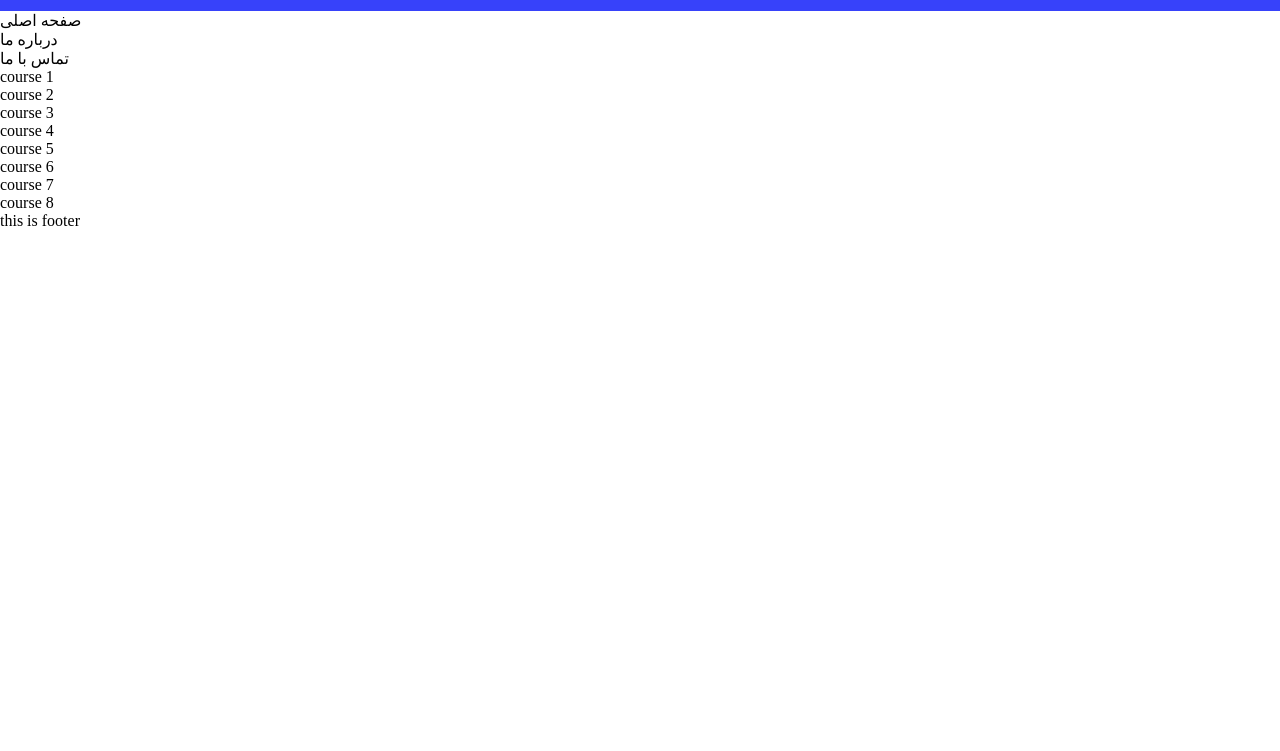
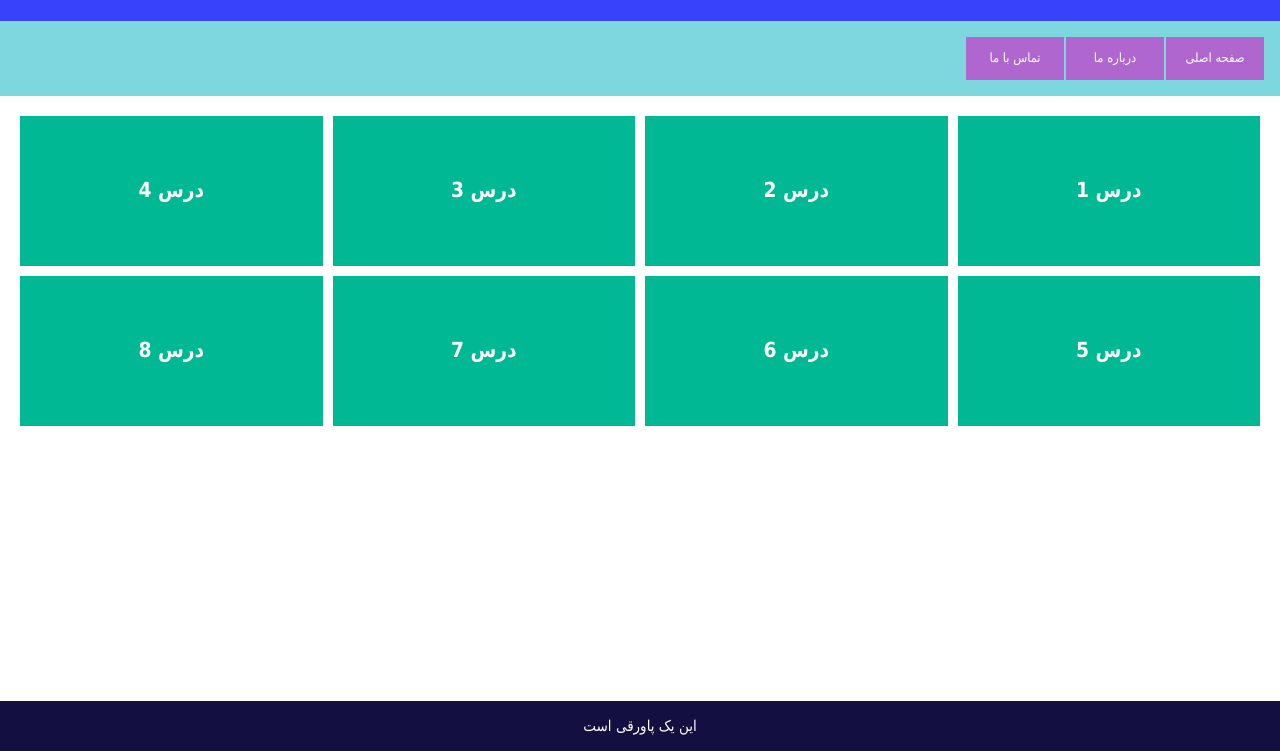
Before and after one commit to rezaahmadifront/css-grid-layout, a plain HTML site: page index.html in a window 1280 px wide. Shown: the part 49-800 px from the top of the page. Drawn offline with Linux system fonts and the light colour scheme.

Commit message:
final commit

```diff
--- a/index.html
+++ b/index.html
@@ -7,12 +7,12 @@
   <title>مجله ۀموزشی راکت</title>
   <link href="css/style.css" rel="stylesheet">
 </head>
-<body>
+<body dir="rtl">
   <div class="container">
     <div class="header">
       <div class="top-header">
         <h2>مجله آموزشی راکت</h2>
-        <span>عضویت | راکت</span>
+        <span>عضویت | ورود</span>
       </div>
       <ul class="header-menu">
         <li>صفحه اصلی</li>
@@ -21,16 +21,17 @@
       </ul>
     </div>
     <div class="content">
-      <div class="course">course 1</div>
-      <div class="course">course 2</div>
-      <div class="course">course 3</div>
-      <div class="course">course 4</div>
-      <div class="course">course 5</div>
-      <div class="course">course 6</div>
-      <div class="course">course 7</div>
-      <div class="course">course 8</div>
+      <div class="course">درس 1</div>
+      <div class="course">درس 2</div>
+      <div class="course">درس 3</div>
+      <div class="course">درس 4 </div>
+      <div class="course">درس 5</div>
+      <div class="course">درس 6</div>
+      <div class="course">درس 7</div>
+      <div class="course">درس 8</div>
     </div>
-    <footer class="footer">this is footer</footer>
   </div>
+  <br>
+  <footer class="footer">این یک پاورقی است</footer>
 </body>
 </html>
--- a/scss/style.scss
+++ b/scss/style.scss
@@ -1,15 +1,145 @@
-*{
-  padding: 0;
-  margin: 0;
+/* http://meyerweb.com/eric/tools/css/reset/
+   v2.0 | 20110126
+   License: none (public domain)
+*/
+
+
+html, body, div, span, applet, object, iframe,
+h1, h2, h3, h4, h5, h6, p, blockquote, pre,
+a, abbr, acronym, address, big, cite, code,
+del, dfn, em, img, ins, kbd, q, s, samp,
+small, strike, strong, sub, sup, tt, var,
+b, u, i, center,
+dl, dt, dd, ol, ul, li,
+fieldset, form, label, legend,
+table, caption, tbody, tfoot, thead, tr, th, td,
+article, aside, canvas, details, embed,
+figure, figcaption, footer, header, hgroup,
+menu, nav, output, ruby, section, summary,
+time, mark, audio, video {
+	margin: 0;
+	padding: 0;
+	border: 0;
+	font-size: 100%;
+	font: inherit;
+	vertical-align: baseline;
+}
+/* HTML5 display-role reset for older browsers */
+article, aside, details, figcaption, figure,
+footer, header, hgroup, menu, nav, section {
+	display: block;
+}
+body {
+	line-height: 1;
+}
+ol, ul {
+	list-style: none;
+}
+blockquote, q {
+	quotes: none;
+}
+blockquote:before, blockquote:after,
+q:before, q:after {
+	content: '';
+	content: none;
+}
+table {
+	border-collapse: collapse;
+	border-spacing: 0;
+}
+html
+{
+  height: 100%;
+  body{
+    min-height: 100%;
+    display: grid;
+    grid-template-rows: 1fr auto;
+  }
 }
 .container
 {
-  display: grid;
-  grid-template-columns: 1fr;
+  // display: grid;
+  // grid-template-columns: 1fr;
   .top-header
   {
     background: #3742fa;
     height: 60px;
-    color: #3742fa + #888;
+    color: #3742fa + #fff;
+    display: grid;
+    align-items: center;
+    padding: 5px 30px 5px 15px;
+    font-size: 1rem;
+    font-family: tahoma;
+    grid-template-columns: auto auto;
+    justify-content: space-between;
   }
+  .header-menu
+  {
+    padding: 15px;
+    color: white;
+    background-color: #7ed6df;
+    display: grid;
+    grid-template-columns: repeat(auto-fill,minmax(100px,1rem));
+    font-size: .8rem;
+    font-family: tahoma;
+
+    li
+    {
+      text-align: center;
+      transition-duration: 1s;
+      padding: 15px;
+      background: #8e44ad + #222;
+      margin: 1px;
+      &:hover{
+        cursor: pointer;
+        background: #8e44ad;
+        border-radius: 10px;
+      }
+    }
+  }
+  .content
+  {
+    display: grid;
+    grid-template-columns: repeat(4,1fr);
+    grid-gap: 10px;
+    padding: 20px;
+    justify-content: center;
+    align-content: center;
+@media only screen and (min-width:640px)
+{
+  grid-template-columns: repeat(2,1fr);
 }
+
+@media only screen and (min-width:980px)
+{
+  grid-template-columns: repeat(4,1fr);
+}
+    .course
+    {
+      display: grid;
+      justify-content: center;
+      align-content: center;
+      background: #00b894;
+      height: 150px;
+      font-size: 1.3rem;
+      font-family: tahoma;
+      color: white;
+      font-weight: bold;
+    }
+  }
+
+
+
+
+}
+.footer
+{
+  display: grid;
+  height: 50px;
+  background: #130f40;
+  color: white;
+  text-align: center;
+  font-family: tahoma;
+  font-size: 15px;
+  align-items: center;
+}
```
Also changed, not shown: css/style.css, scss/style.css (deleted), 1 other file.
